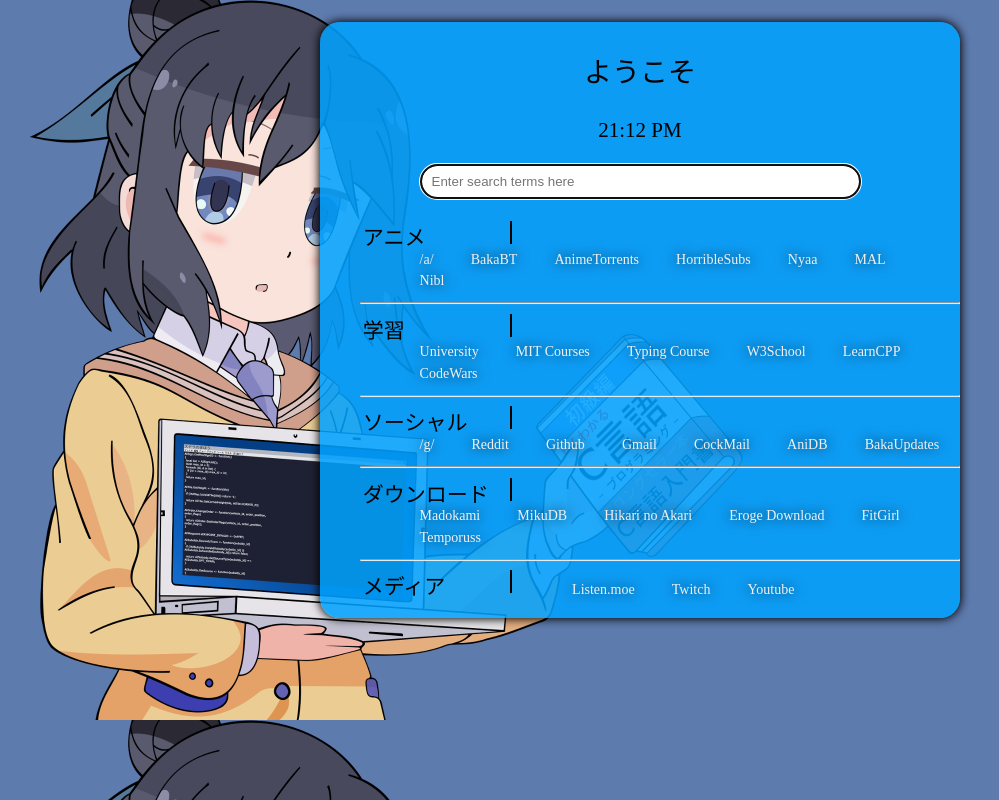
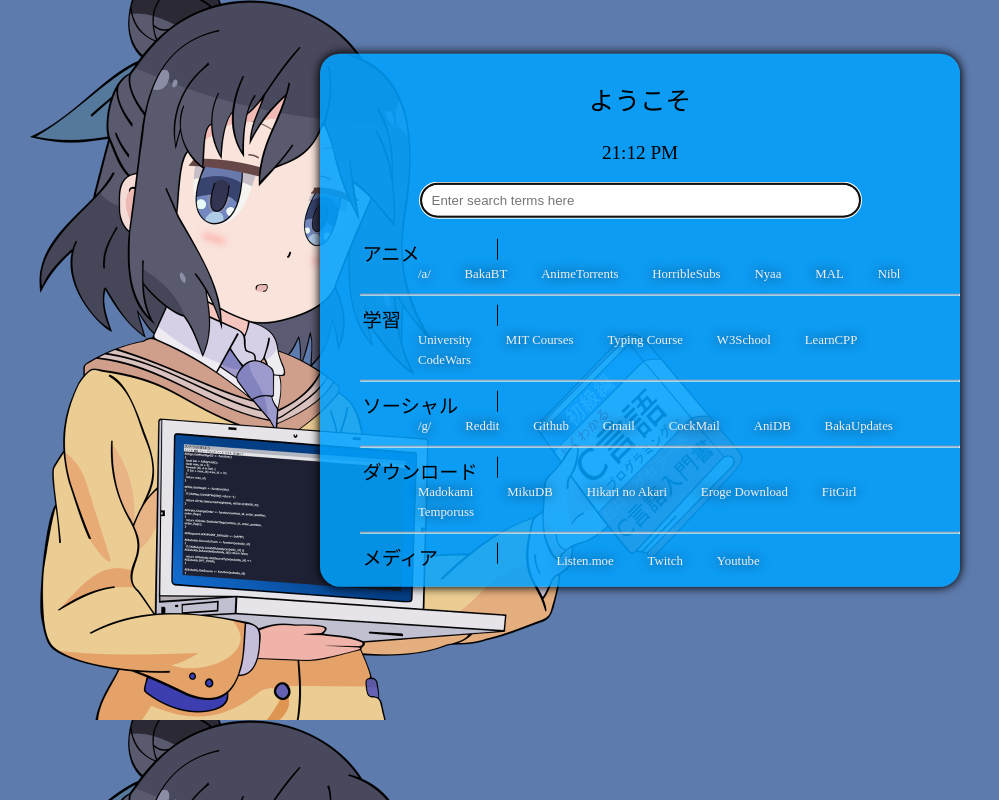
Before and after one commit to chorodragon/startpage, a plain HTML site: page index.html in a window 1280 px wide. Shown: the whole page, without its empty margins (0-999 px from the left). Drawn offline with Linux system fonts and the light colour scheme.

Commit message:
Fix font size

```diff
--- a/style/style.css
+++ b/style/style.css
@@ -1,6 +1,6 @@
 body {
     background-size: 100%;
-    font-size: 14px;
+    font-size: 80%;
 }
 
 input {
```
